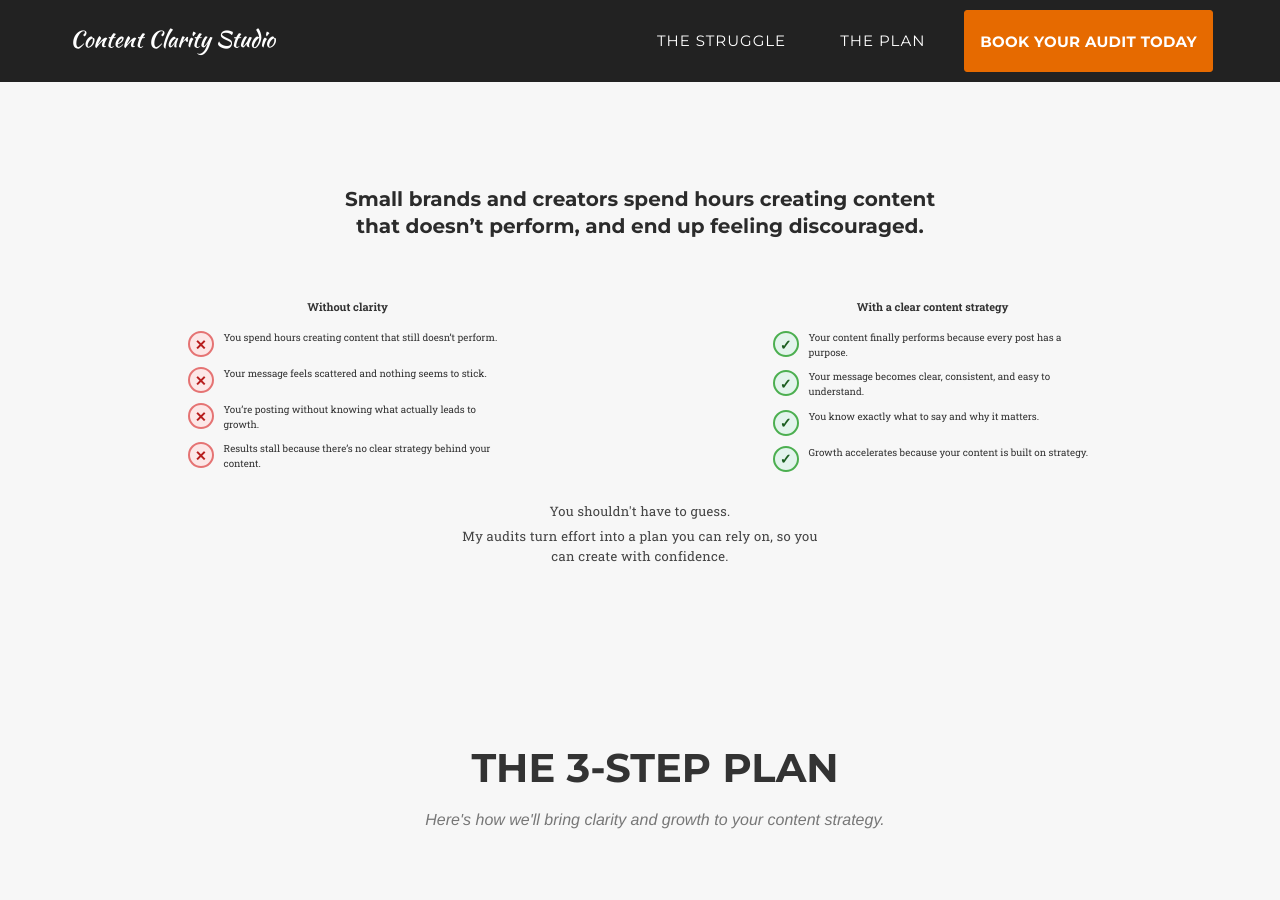
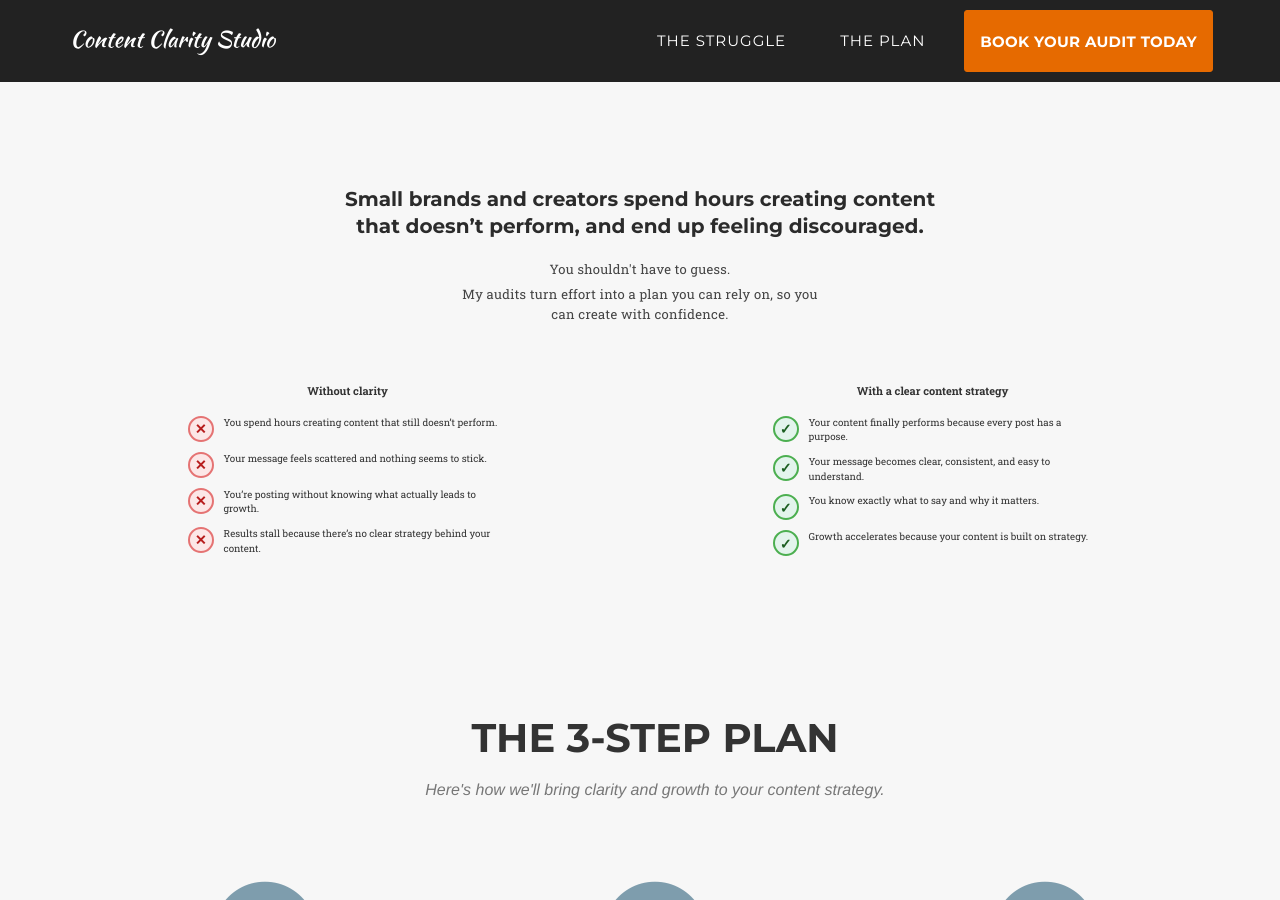
Before and after one commit to ContentClarityStudio/contentclaritystudio.github.io, a Jekyll site: the page built from index.html, in a window 1280 px wide and 900 px high, scrolled down 966 px. Built offline with Jekyll 4.4.1, drawn with Linux system fonts in a browser that asks for light colours; some web fonts are replaced; part of the change alters nothing that is shown.

Commit message:
Update problem.html

```diff
--- a/_includes/problem.html
+++ b/_includes/problem.html
@@ -8,6 +8,11 @@
     <h2 class="problem-heading">
       Small brands and creators spend hours creating content that doesn’t perform, and end up feeling discouraged.
     </h2>
+    <p class="problem-bridge">
+    You shouldn't have to guess.<br>
+    My audits turn effort into a plan you can rely on, so you can create with confidence.
+    </p>
+
 <div class="row struggle-grid">
   <div class="col-md-6 col-sm-6">
     <h3 class="struggle-column-title">Without clarity</h3>
@@ -53,8 +58,3 @@
     </ul>
   </div>
 </div>
-
-<p class="problem-bridge">
-  You shouldn't have to guess.<br>
-  My audits turn effort into a plan you can rely on, so you can create with confidence.
-</p>
```
